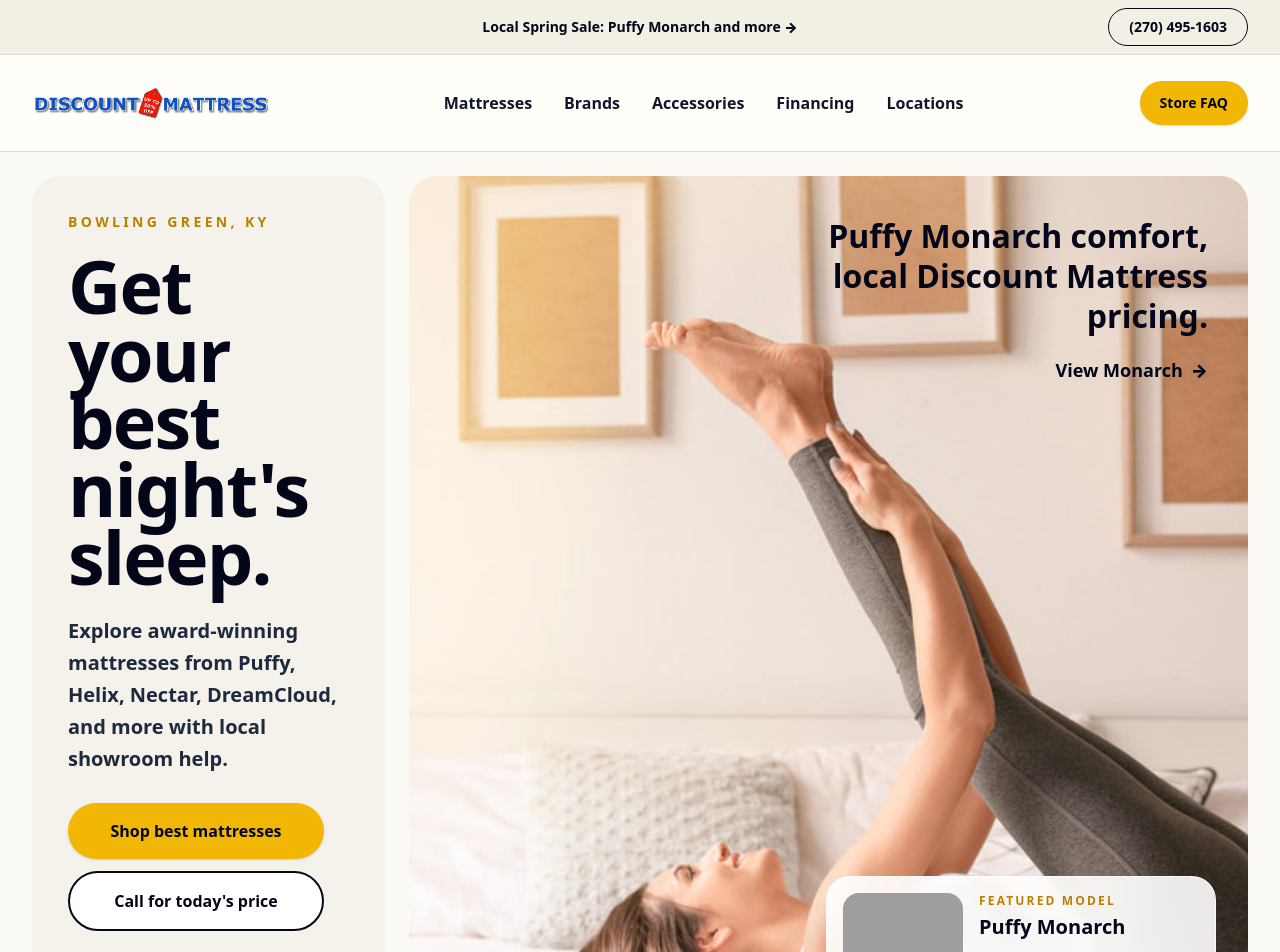
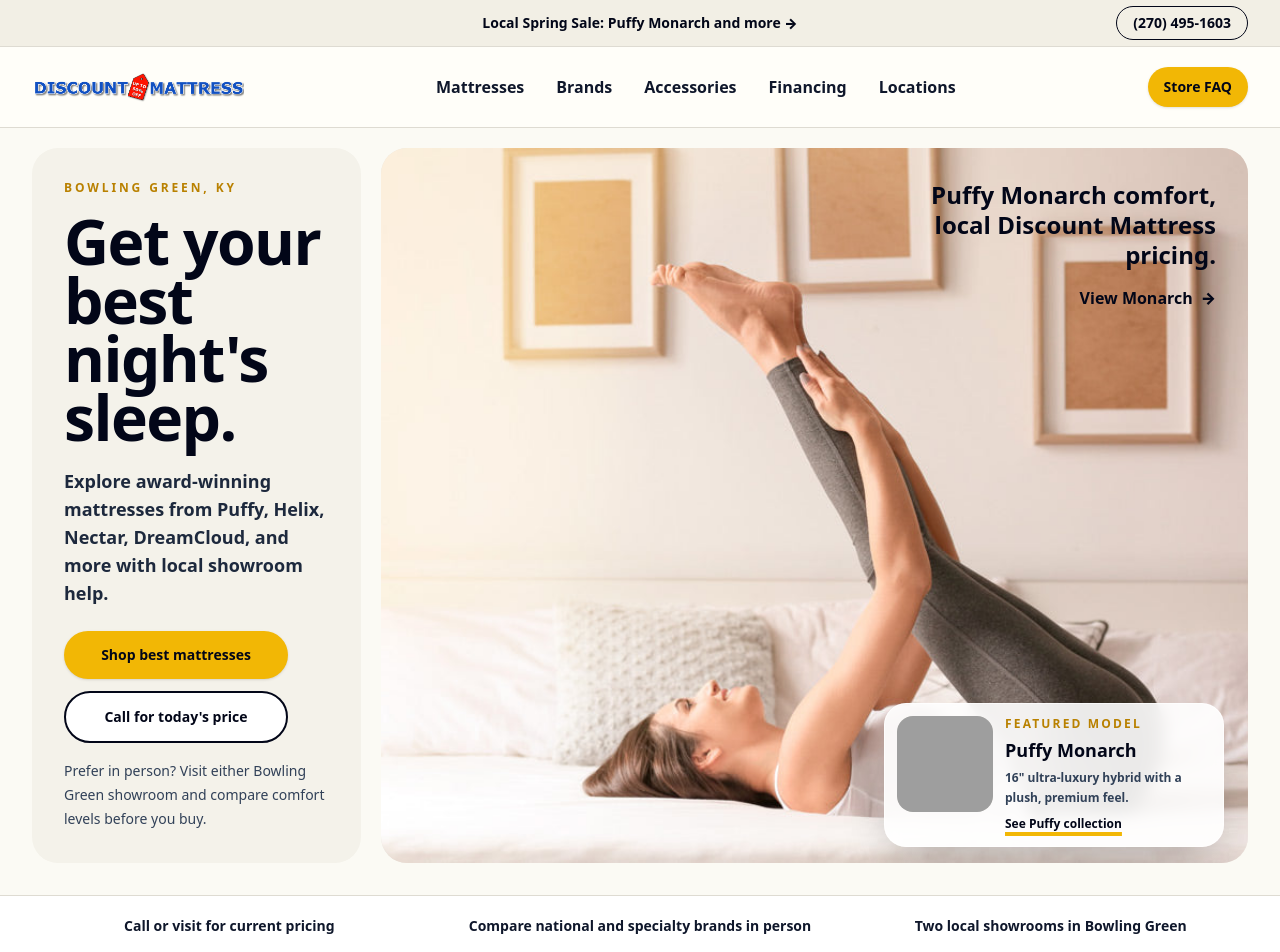
Before and after one commit to Bwausti/discount-website, a Next.js app: page / in a window 1280 px wide. Shown: the top 952 px of the page. Built offline with nearby package versions, Linux system fonts and the light colour scheme; grey boxes are pictures that could not be loaded.

Commit message:
Reduce homepage hero height

```diff
--- a/src/app/page.tsx
+++ b/src/app/page.tsx
@@ -46,40 +46,40 @@
 export default function Home() {
   return (
     <PageShell>
-      <section className="bg-[#fbfaf4] px-4 pb-10 pt-6 sm:px-6 lg:px-8">
-        <div className="mx-auto grid max-w-[1500px] gap-6 xl:grid-cols-[0.8fr_1.9fr]">
-          <div className="flex min-h-[500px] flex-col justify-center rounded-[28px] bg-[#f4f2ea] p-7 md:p-9 xl:min-h-[590px]">
-            <p className="text-sm font-black uppercase tracking-[0.24em] text-[#b98100]">
+      <section className="bg-[#fbfaf4] px-4 pb-8 pt-5 sm:px-6 lg:px-8">
+        <div className="mx-auto grid max-w-[1500px] gap-5 xl:grid-cols-[0.72fr_1.9fr]">
+          <div className="flex min-h-[430px] flex-col justify-center rounded-[26px] bg-[#f4f2ea] p-6 md:p-8 xl:min-h-[500px]">
+            <p className="text-xs font-black uppercase tracking-[0.24em] text-[#b98100]">
               Bowling Green, KY
             </p>
-            <h1 className="mt-5 text-balance text-5xl font-black leading-[0.92] tracking-tight text-slate-950 md:text-6xl xl:text-[4.6rem]">
+            <h1 className="mt-4 text-balance text-4xl font-black leading-[0.94] tracking-tight text-slate-950 md:text-5xl xl:text-[3.9rem]">
               Get your best night&apos;s sleep.
             </h1>
-            <p className="mt-6 max-w-md text-lg font-semibold leading-7 text-slate-800 xl:text-xl xl:leading-8">
+            <p className="mt-5 max-w-md text-base font-semibold leading-7 text-slate-800 xl:text-lg">
               Explore award-winning mattresses from Puffy, Helix, Nectar, DreamCloud, and more
               with local showroom help.
             </p>
-            <div className="mt-7 flex flex-col gap-3">
+            <div className="mt-6 flex flex-col gap-3">
               <Link
                 href="/collections"
-                className="inline-flex w-full items-center justify-center rounded-full bg-[#f2b705] px-7 py-4 text-base font-black text-slate-950 shadow-sm transition hover:bg-[#dba300] sm:w-fit sm:min-w-64"
+                className="inline-flex w-full items-center justify-center rounded-full bg-[#f2b705] px-6 py-3.5 text-sm font-black text-slate-950 shadow-sm transition hover:bg-[#dba300] sm:w-fit sm:min-w-56"
               >
                 Shop best mattresses
               </Link>
               <a
                 href={storeInfo.primaryPhoneHref}
-                className="inline-flex w-full items-center justify-center rounded-full border-2 border-slate-950 bg-white px-7 py-4 text-base font-black text-slate-950 transition hover:bg-slate-950 hover:text-white sm:w-fit sm:min-w-64"
+                className="inline-flex w-full items-center justify-center rounded-full border-2 border-slate-950 bg-white px-6 py-3.5 text-sm font-black text-slate-950 transition hover:bg-slate-950 hover:text-white sm:w-fit sm:min-w-56"
               >
                 Call for today&apos;s price
               </a>
             </div>
-            <p className="mt-5 max-w-sm text-sm leading-6 text-slate-700 xl:text-base xl:leading-7">
+            <p className="mt-4 max-w-sm text-sm leading-6 text-slate-700">
               Prefer in person? Visit either Bowling Green showroom and compare comfort levels
               before you buy.
             </p>
           </div>
 
-          <div className="relative min-h-[500px] overflow-hidden rounded-[28px] bg-[#ebe7df] xl:min-h-[590px]">
+          <div className="relative min-h-[430px] overflow-hidden rounded-[26px] bg-[#ebe7df] xl:min-h-[500px]">
             <Image
               src="/brand-assets/puffy/woman-on-puffy-bed.jpg"
               alt="Woman relaxing on a Puffy mattress"
@@ -88,21 +88,21 @@
               sizes="(min-width: 1280px) 68vw, 100vw"
               className="object-cover object-[42%_52%]"
             />
-            <div className="absolute inset-x-0 top-0 flex justify-end p-7 md:p-10">
-              <div className="max-w-xs text-right md:max-w-sm">
-                <p className="text-2xl font-black leading-tight text-slate-950 md:text-[2rem]">
+            <div className="absolute inset-x-0 top-0 flex justify-end p-6 md:p-8">
+              <div className="max-w-[17rem] text-right md:max-w-xs">
+                <p className="text-xl font-black leading-tight text-slate-950 md:text-2xl">
                   Puffy Monarch comfort, local Discount Mattress pricing.
                 </p>
                 <Link
                   href="/mattresses/puffy-monarch"
-                  className="mt-5 inline-flex items-center gap-2 text-lg font-black text-slate-950 transition hover:text-[#b98100]"
+                  className="mt-4 inline-flex items-center gap-2 text-base font-black text-slate-950 transition hover:text-[#b98100]"
                 >
                   View Monarch <span aria-hidden="true">→</span>
                 </Link>
               </div>
             </div>
-            <div className="absolute bottom-5 left-5 right-5 rounded-[24px] border border-white/70 bg-white/90 p-4 shadow-2xl backdrop-blur md:bottom-8 md:left-auto md:right-8 md:w-[390px]">
-              <div className="grid grid-cols-[120px_1fr] gap-4">
+            <div className="absolute bottom-4 left-4 right-4 rounded-[22px] border border-white/70 bg-white/90 p-3 shadow-2xl backdrop-blur md:left-auto md:right-6 md:w-[340px]">
+              <div className="grid grid-cols-[96px_1fr] gap-3">
                 <div className="relative aspect-square overflow-hidden rounded-2xl bg-[#f4f2ea]">
                   <Image
                     src="/product-assets/puffy/puffy-monarch-1.jpg"
@@ -116,13 +116,13 @@
                   <p className="text-xs font-black uppercase tracking-[0.18em] text-[#b98100]">
                     Featured model
                   </p>
-                  <h2 className="mt-1 text-xl font-black text-slate-950">Puffy Monarch</h2>
-                  <p className="mt-2 text-sm font-semibold leading-5 text-slate-700">
+                  <h2 className="mt-1 text-lg font-black text-slate-950">Puffy Monarch</h2>
+                  <p className="mt-1 text-xs font-semibold leading-5 text-slate-700">
                     16&quot; ultra-luxury hybrid with a plush, premium feel.
                   </p>
                   <Link
                     href="/collections/puffy"
-                    className="mt-3 inline-flex text-sm font-black text-slate-950 underline decoration-[#f2b705] decoration-4 underline-offset-4"
+                    className="mt-2 inline-flex text-xs font-black text-slate-950 underline decoration-[#f2b705] decoration-4 underline-offset-4"
                   >
                     See Puffy collection
                   </Link>
@@ -134,7 +134,7 @@
       </section>
 
       <section className="border-y border-[#dedbd2] bg-white">
-        <div className="mx-auto grid max-w-7xl gap-4 px-4 py-7 text-center text-base font-black text-slate-900 sm:px-6 md:grid-cols-3 lg:px-8">
+        <div className="mx-auto grid max-w-7xl gap-4 px-4 py-5 text-center text-sm font-black text-slate-900 sm:px-6 md:grid-cols-3 lg:px-8">
           <p>Call or visit for current pricing</p>
           <p>Compare national and specialty brands in person</p>
           <p>Two local showrooms in Bowling Green</p>
--- a/src/components/site-shell.tsx
+++ b/src/components/site-shell.tsx
@@ -14,20 +14,20 @@
   return (
     <header className="sticky top-0 z-50 border-b border-[#dedbd2] bg-[#fffef9]/95 backdrop-blur">
       <div className="border-b border-[#dedbd2] bg-[#f2efe5] text-slate-950">
-        <div className="mx-auto grid max-w-7xl grid-cols-1 items-center gap-2 px-4 py-2 text-center text-sm font-black sm:px-6 lg:grid-cols-[1fr_auto_1fr] lg:px-8">
+        <div className="mx-auto grid max-w-7xl grid-cols-1 items-center gap-2 px-4 py-1.5 text-center text-sm font-black sm:px-6 lg:grid-cols-[1fr_auto_1fr] lg:px-8">
           <div className="hidden lg:block" />
           <Link href="/collections/puffy" className="justify-self-center hover:text-[#b98100]">
             Local Spring Sale: Puffy Monarch and more →
           </Link>
           <a
             href={storeInfo.primaryPhoneHref}
-            className="hidden justify-self-end rounded-full border border-slate-950 px-5 py-2 text-sm font-black transition hover:bg-slate-950 hover:text-white lg:inline-flex"
+            className="hidden justify-self-end rounded-full border border-slate-950 px-4 py-1.5 text-sm font-black transition hover:bg-slate-950 hover:text-white lg:inline-flex"
           >
             {storeInfo.primaryPhone}
           </a>
         </div>
       </div>
-      <nav className="mx-auto flex h-20 max-w-7xl items-center justify-between px-4 sm:px-6 lg:h-24 lg:px-8">
+      <nav className="mx-auto flex h-16 max-w-7xl items-center justify-between px-4 sm:px-6 lg:h-20 lg:px-8">
         <Link href="/" className="flex min-w-0 items-center">
           <Image
             src="/brand-assets/discount-mattress/logo.png"
@@ -35,7 +35,7 @@
             width={260}
             height={44}
             priority
-            className="h-10 w-auto max-w-[190px] object-contain sm:max-w-[245px]"
+            className="h-8 w-auto max-w-[180px] object-contain sm:h-9 sm:max-w-[235px]"
           />
         </Link>
         <div className="hidden items-center gap-8 lg:flex">
@@ -43,7 +43,7 @@
             <Link
               key={item.href}
               href={item.href}
-              className="text-base font-bold text-slate-900 transition hover:text-[#b98100]"
+            className="text-sm font-bold text-slate-900 transition hover:text-[#b98100] xl:text-base"
             >
               {item.label}
             </Link>
@@ -58,7 +58,7 @@
           </a>
           <Link
             href="/faq"
-            className="rounded-full bg-[#f2b705] px-5 py-3 text-sm font-black text-slate-950 shadow-sm transition hover:bg-[#dba300]"
+            className="rounded-full bg-[#f2b705] px-4 py-2.5 text-sm font-black text-slate-950 shadow-sm transition hover:bg-[#dba300]"
           >
             Store FAQ
           </Link>
```
